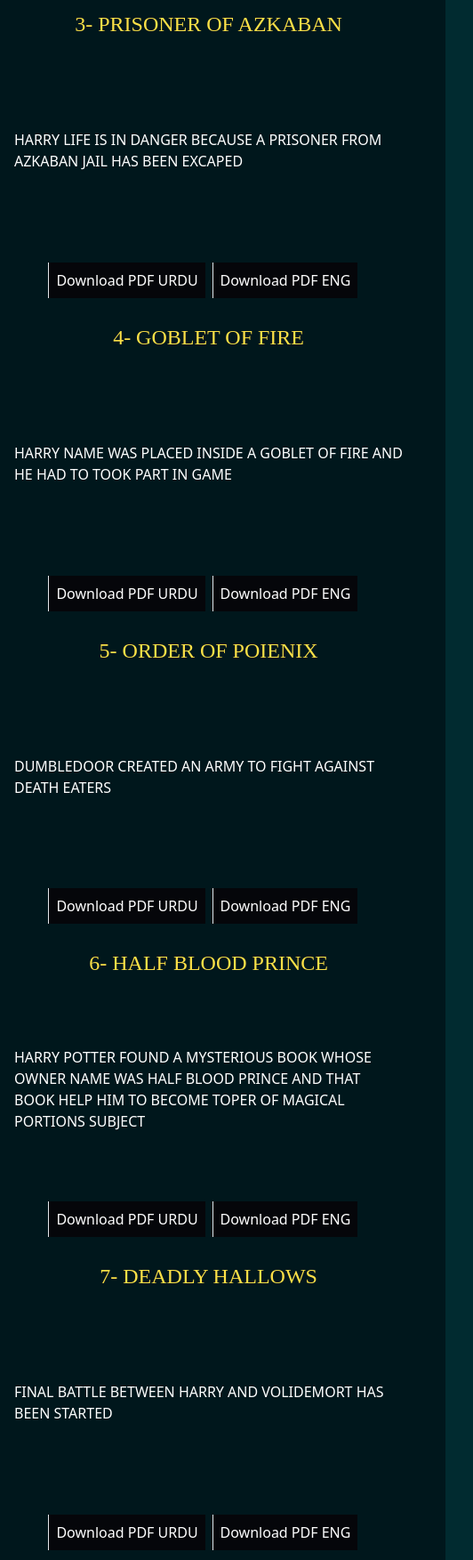
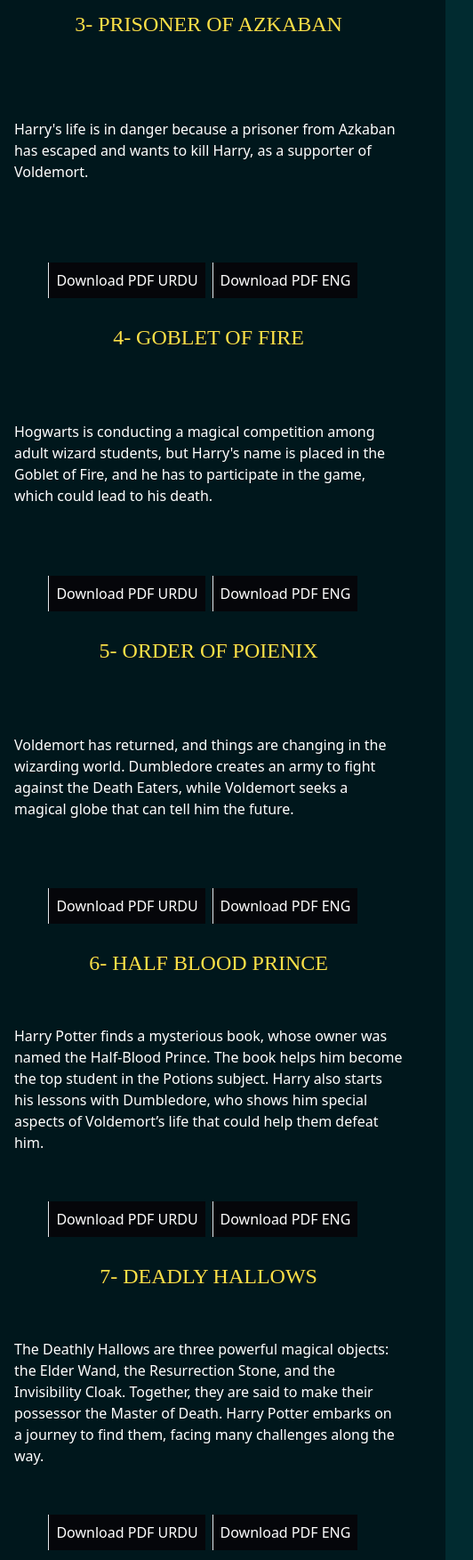
Before and after one commit to AmirGillani/harrypotter, a website: page public/index.html in a window 1280 px wide. Shown: the part 2407-4160 px from the top of the page at 89% size, 638-1170 px from the left. Drawn offline with Linux system fonts and the light colour scheme; a web font is replaced by a local one.

Commit message:
Potter Heads Here We Go

```diff
--- a/public/index.html
+++ b/public/index.html
@@ -236,9 +236,9 @@
           </h2>
 
           <p class="text-white">
-            HARRY POTTER IS INVITED IN HOGWARDS SCHOOL OF WIDARDLY AND WITCH
-            CRAF AND THERE HE FINDS OUT A MYSTERY OF STONE WHICH HAS POWER TO
-            KEEP A PERSON ALIVE
+            Harry Potter is invited to Hogwarts School of Witchcraft and
+            Wizardry, where he uncovers the mystery of a stone with the power to
+            keep a person alive.
           </p>
 
           <div class="grid grid-cols-2 gap-2">
@@ -276,8 +276,8 @@
           </h2>
 
           <p class="text-white">
-            A SECRET CHAMBER IS OPENED INSIDE HOGWARDS WHICH MAY HAVE A
-            MYSTERIOUS ANIMAL LIVING INSIDE IT
+            A secret chamber is opened inside Hogwarts, which may house a
+            mysterious animal that is killing Muggle-borns.
           </p>
 
           <div class="grid grid-cols-2 gap-2">
@@ -315,8 +315,8 @@
           </h2>
 
           <p class="text-white">
-            HARRY LIFE IS IN DANGER BECAUSE A PRISONER FROM AZKABAN JAIL HAS
-            BEEN EXCAPED
+            Harry's life is in danger because a prisoner from Azkaban has
+            escaped and wants to kill Harry, as a supporter of Voldemort.
           </p>
 
           <div class="grid grid-cols-2 gap-2">
@@ -354,8 +354,9 @@
           </h2>
 
           <p class="text-white">
-            HARRY NAME WAS PLACED INSIDE A GOBLET OF FIRE AND HE HAD TO TOOK
-            PART IN GAME
+            Hogwarts is conducting a magical competition among adult wizard
+            students, but Harry's name is placed in the Goblet of Fire, and he
+            has to participate in the game, which could lead to his death.
           </p>
 
           <div class="grid grid-cols-2 gap-2">
@@ -393,7 +394,9 @@
           </h2>
 
           <p class="text-white">
-            DUMBLEDOOR CREATED AN ARMY TO FIGHT AGAINST DEATH EATERS
+            Voldemort has returned, and things are changing in the wizarding
+            world. Dumbledore creates an army to fight against the Death Eaters,
+            while Voldemort seeks a magical globe that can tell him the future.
           </p>
 
           <div class="grid grid-cols-2 gap-2">
@@ -431,9 +434,11 @@
           </h2>
 
           <p class="text-white">
-            HARRY POTTER FOUND A MYSTERIOUS BOOK WHOSE OWNER NAME WAS HALF BLOOD
-            PRINCE AND THAT BOOK HELP HIM TO BECOME TOPER OF MAGICAL PORTIONS
-            SUBJECT
+            Harry Potter finds a mysterious book, whose owner was named the
+            Half-Blood Prince. The book helps him become the top student in the
+            Potions subject. Harry also starts his lessons with Dumbledore, who
+            shows him special aspects of Voldemort’s life that could help them
+            defeat him.
           </p>
 
           <div class="grid grid-cols-2 gap-2">
@@ -471,7 +476,11 @@
           </h2>
 
           <p class="text-white">
-            FINAL BATTLE BETWEEN HARRY AND VOLIDEMORT HAS BEEN STARTED
+            The Deathly Hallows are three powerful magical objects: the Elder
+            Wand, the Resurrection Stone, and the Invisibility Cloak. Together,
+            they are said to make their possessor the Master of Death. Harry
+            Potter embarks on a journey to find them, facing many challenges
+            along the way.
           </p>
 
           <div class="grid grid-cols-2 gap-2">
@@ -509,7 +518,11 @@
           </h2>
 
           <p class="text-white">
-            FINAL BATTLE BETWEEN HARRY AND VOLIDEMORT HAS BEEN STARTED
+            Harry Potter and the Cursed Child" follows Harry's son, Albus
+            Potter, as he struggles with his family legacy and his own identity.
+            Alongside his friend Scorpius Malfoy, Albus must navigate time
+            travel, dark secrets, and dangerous events to stop a threat that
+            could change the course of history.
           </p>
 
           <div class="grid grid-cols-2 gap-2">
@@ -535,7 +548,9 @@
     </div>
 
     <div class="bg-[#012B30] p-4" id="gallery">
-      <div class="pt-5 pb-5 vibrate flex flex-col justify-center items-center w-60 m-auto">
+      <div
+        class="pt-5 pb-5 vibrate flex flex-col justify-center items-center w-60 m-auto"
+      >
         <img
           src="https://png.pngtree.com/png-vector/20240909/ourmid/pngtree-an-white-barn-owl-with-wings-spread-png-image_13796371.png"
           alt=""
@@ -596,13 +611,11 @@
       </div>
     </div>
 
-
     <div class="bg-[#00171C] p-4 text-white text-center">
       <img
         src="https://i.pinimg.com/originals/8b/b3/99/8bb3991dca3078f26bab8d07770f8d33.png"
         alt=""
         class="vibrate md:w-60 w-60 m-auto"
-
       />
       <p><span class="text-2xl">©</span>2025 All Rights Reserved</p>
       <p>Created for Potter heads all aorund Pakistan , Bangladesh and India</p>
```
